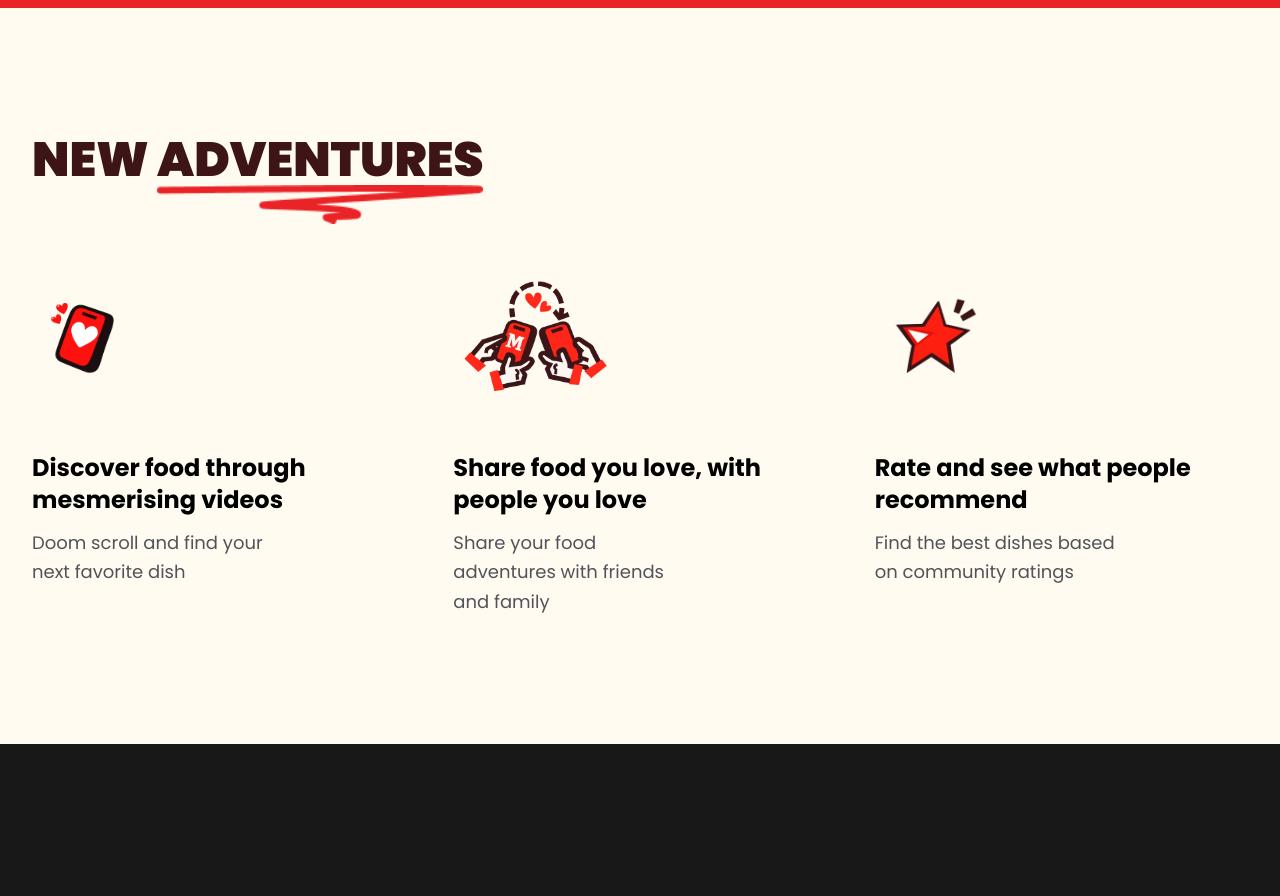
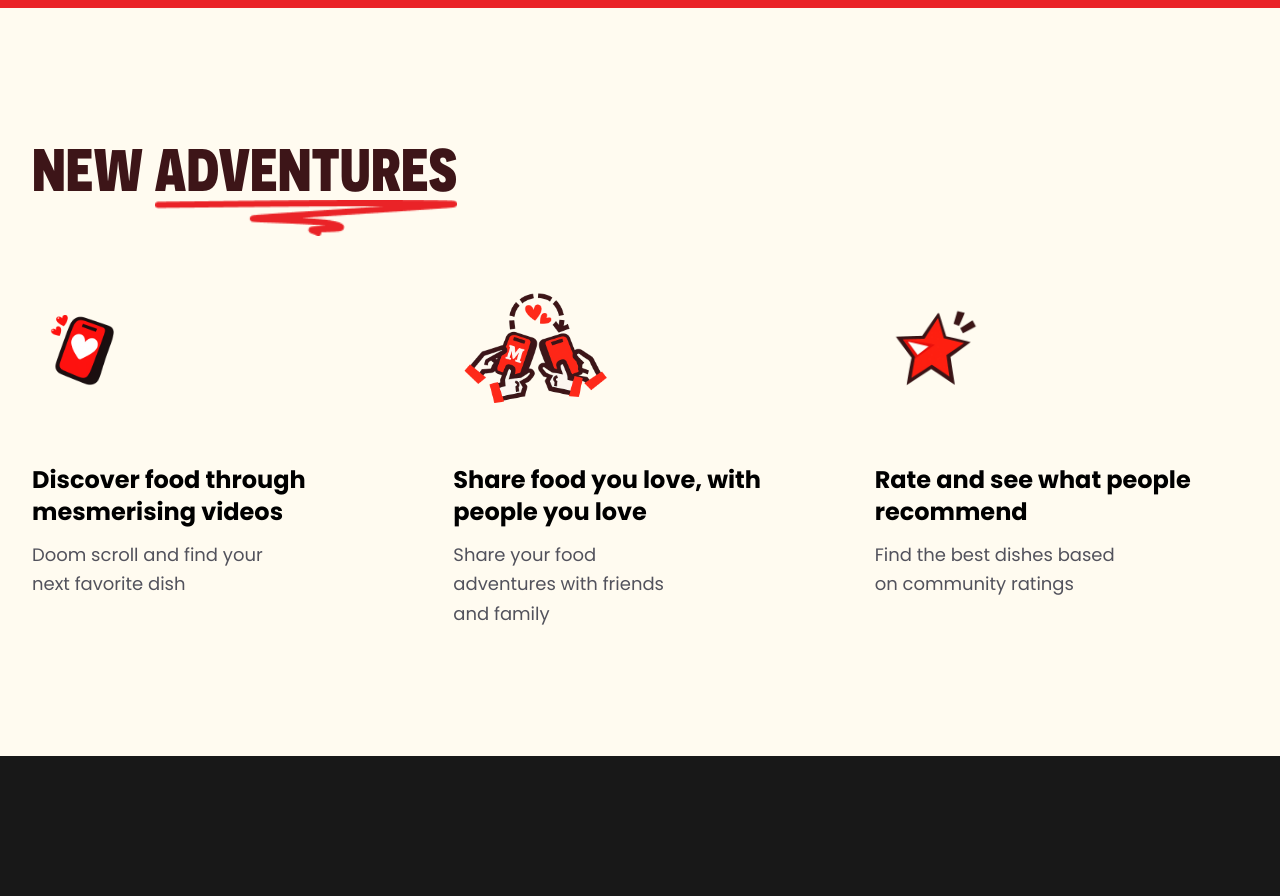
Before and after one commit to momo0327/Matskroll-Hemsida, a Next.js app: page / in a window 1280 px wide. Shown: the part 880-1776 px from the top of the page. Built offline with nearby package versions, Linux system fonts and the light colour scheme; a web font is replaced by a local one.

Commit message:
title fiox

```diff
--- a/src/components/Features.tsx
+++ b/src/components/Features.tsx
@@ -37,7 +37,9 @@ export default function Features() {
 
         {/* Section Header - Title on the left */}
         <div className="mb-16">
-          <h2 className="text-4xl sm:text-5xl font-black text-violet mb-12 uppercase">
+          <h2 className="text-4xl md:text-6xl font-black  text-violet mb-12 uppercase "
+          style={{ fontFamily: 'var(--font-novecento-ultrabold)', fontWeight: 900 }}
+          >
             New{" "}
             <span className="relative inline-block">
               Adventures
```
